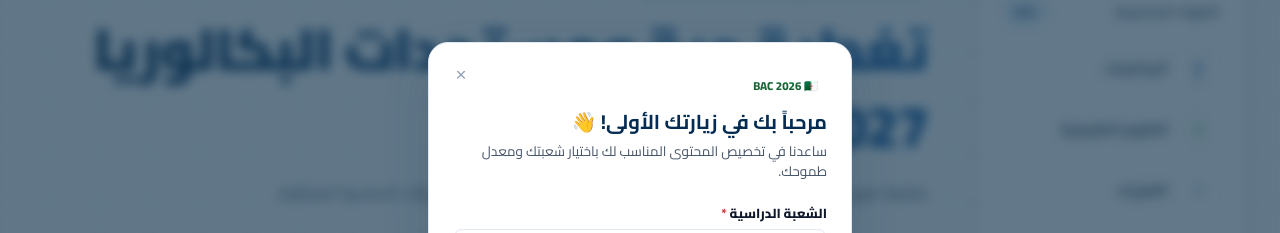
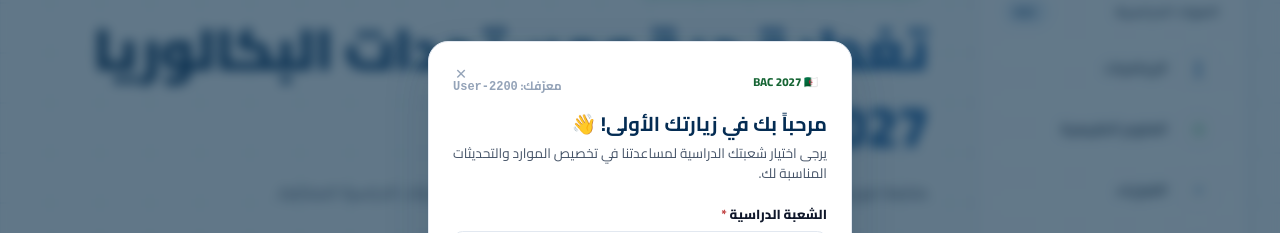
Before and after one commit to moudabouacha09-lab/The-Ultimate-Bac-Help, a Next.js app in the folder bac-platform/: page / in a window 1280 px wide. Shown: the part 147-380 px from the top of the page. Built offline with nearby package versions, Linux system fonts and the light colour scheme.

Commit message:
feat: Add Auto-Username Generator and enforce mandatory username for surveys

```diff
--- a/bac-platform/src/app/api/survey/route.ts
+++ b/bac-platform/src/app/api/survey/route.ts
@@ -4,25 +4,34 @@ import { NextResponse } from "next/server";
 export async function POST(request: Request) {
   try {
     const body = await request.json();
-    const { branch, targetGrade } = body;
+    const { username, branch, targetGrade } = body;
 
-    if (!branch) {
+    // التحقق الصارم من الحقول الإجبارية
+    if (!username || !branch) {
       return NextResponse.json(
-        { success: false, error: "الشعبة الدراسية إجبارية" },
+        { success: false, error: "اسم المستخدم والشعبة حقلان إجباريان" },
         { status: 400 }
       );
     }
 
-    // هنا يمكنك إضافة منطق الحفظ في قاعدة البيانات
-    console.log("استطلاع جديد:", { branch, targetGrade, timestamp: new Date() });
+    const voteRecord = {
+      username,
+      branch,
+      targetGrade: targetGrade ? parseFloat(targetGrade) : null,
+      timestamp: new Date().toISOString()
+    };
+
+    console.log("تسجيل تصويت جديد في المنظومة:", voteRecord);
 
     return NextResponse.json({
       success: true,
-      message: "تم تسجيل إجابتك بنجاح! شكر لك 🚀"
+      message: "تم تسجيل إجابتك بنجاح! شكراً لك 🚀",
+      data: voteRecord
     });
-  } catch {
+  } catch (error) {
+    console.error("Survey Submission Error:", error);
     return NextResponse.json(
-      { success: false, error: "حدث خطأ أثناء حفظ الإجابة" },
+      { success: false, error: "حدث خطأ أثناء تسجيل التصويت" },
       { status: 500 }
     );
   }
--- a/bac-platform/src/components/survey/survey-modal.tsx
+++ b/bac-platform/src/components/survey/survey-modal.tsx
@@ -12,14 +12,29 @@ const BRANCHES = [
   "لغات أجنبية"
 ] as const;
 
+/** مولّد أرقام معرّف عشوائي فريد */
+function generateRandomUsername(): string {
+  const randomDigits = Math.floor(1000 + Math.random() * 9000);
+  return `User-${randomDigits}`;
+}
+
 export function SurveyModal() {
   const [isOpen, setIsOpen] = useState(false);
+  const [username, setUsername] = useState("");
   const [branch, setBranch] = useState("");
   const [targetGrade, setTargetGrade] = useState("");
   const [isSubmitting, setIsSubmitting] = useState(false);
 
   useEffect(() => {
-    // التحقق مما إذا كان الطالب قد أتم الاستطلاع سابقاً
+    // 1. التحقق أو إنشاء معرّف زائر فريد ورقمي
+    let storedUsername = localStorage.getItem("bac_user_id");
+    if (!storedUsername) {
+      storedUsername = generateRandomUsername();
+      localStorage.setItem("bac_user_id", storedUsername);
+    }
+    setUsername(storedUsername);
+
+    // 2. فحص حالة إتمام الاستطلاع سابقاً
     const isSurveyCompleted = localStorage.getItem("survey_completed");
     if (!isSurveyCompleted) {
       setIsOpen(true);
@@ -33,7 +48,7 @@ export function SurveyModal() {
 
   const handleSubmit = async (e: React.FormEvent) => {
     e.preventDefault();
-    if (!branch) return;
+    if (!branch || !username) return;
 
     setIsSubmitting(true);
 
@@ -42,12 +57,13 @@ export function SurveyModal() {
         method: "POST",
         headers: { "Content-Type": "application/json" },
         body: JSON.stringify({
+          username,
           branch,
           targetGrade: targetGrade ? parseFloat(targetGrade) : null
         })
       });
     } catch (error) {
-      console.error("خطأ في إرسال الاستطلاع:", error);
+      console.error("خطأ في إرسال بيانات الاستطلاع:", error);
     } finally {
       setIsSubmitting(false);
       handleClose();
@@ -69,9 +85,14 @@ export function SurveyModal() {
         </button>
 
         <div className="survey-modal-header">
-          <span className="survey-badge">BAC 2026 🇩🇿</span>
+          <div style={{ display: "flex", justifyContent: "space-between", alignItems: "center", marginBottom: "0.4rem" }}>
+            <span className="survey-badge">BAC 2027 🇩🇿</span>
+            <span style={{ fontSize: "0.75rem", color: "var(--ink-500)", fontWeight: "bold" }}>
+              معرّفك: <code style={{ color: "var(--blue-700)" }}>{username}</code>
+            </span>
+          </div>
           <h2>مرحباً بك في زيارتك الأولى! 👋</h2>
-          <p>ساعدنا في تخصيص المحتوى المناسب لك باختيار شعبتك ومعدل طموحك.</p>
+          <p>يرجى اختيار شعبتك الدراسية لمساعدتنا في تخصيص الموارد والتحديثات المناسبة لك.</p>
         </div>
 
         <form onSubmit={handleSubmit} className="survey-form">
```
